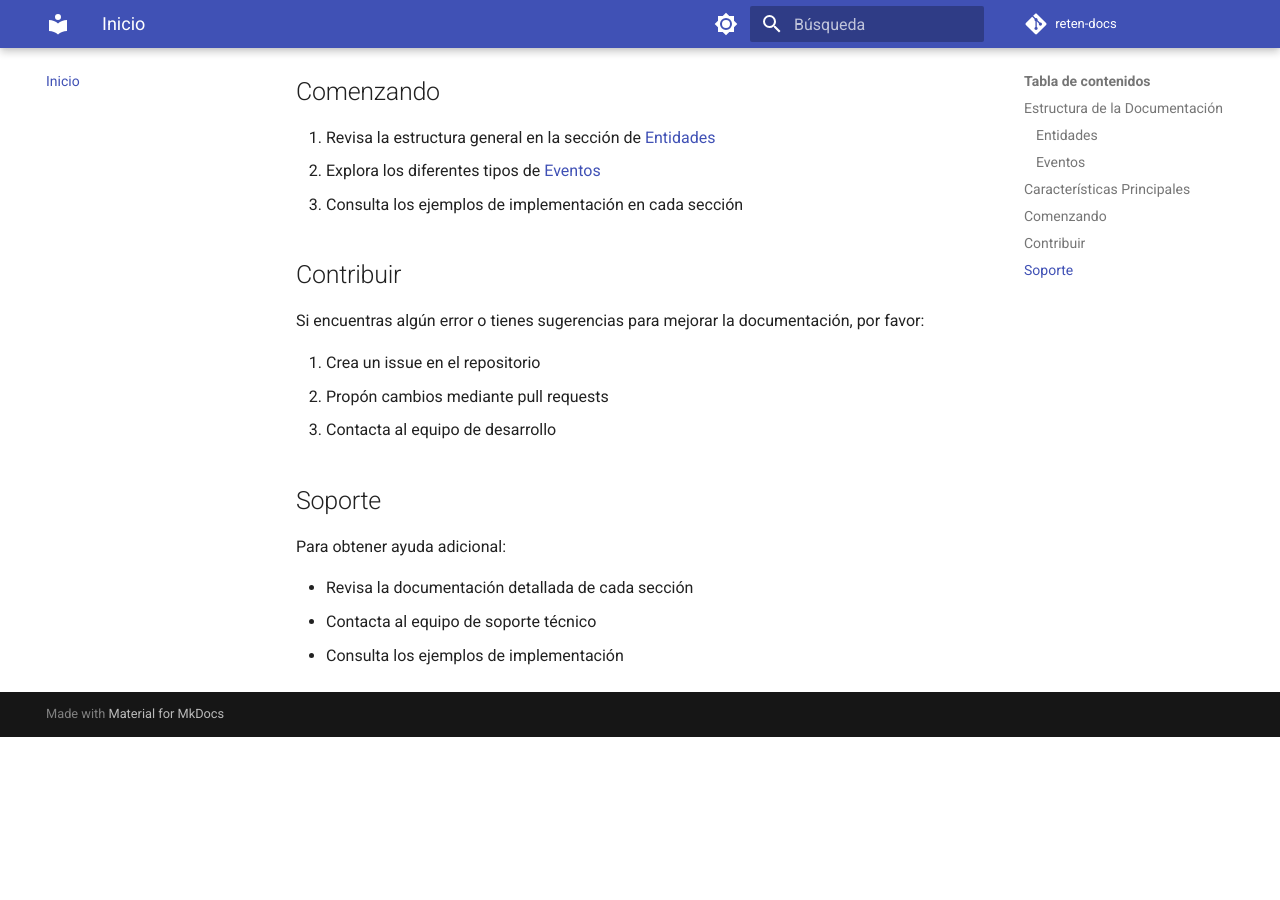
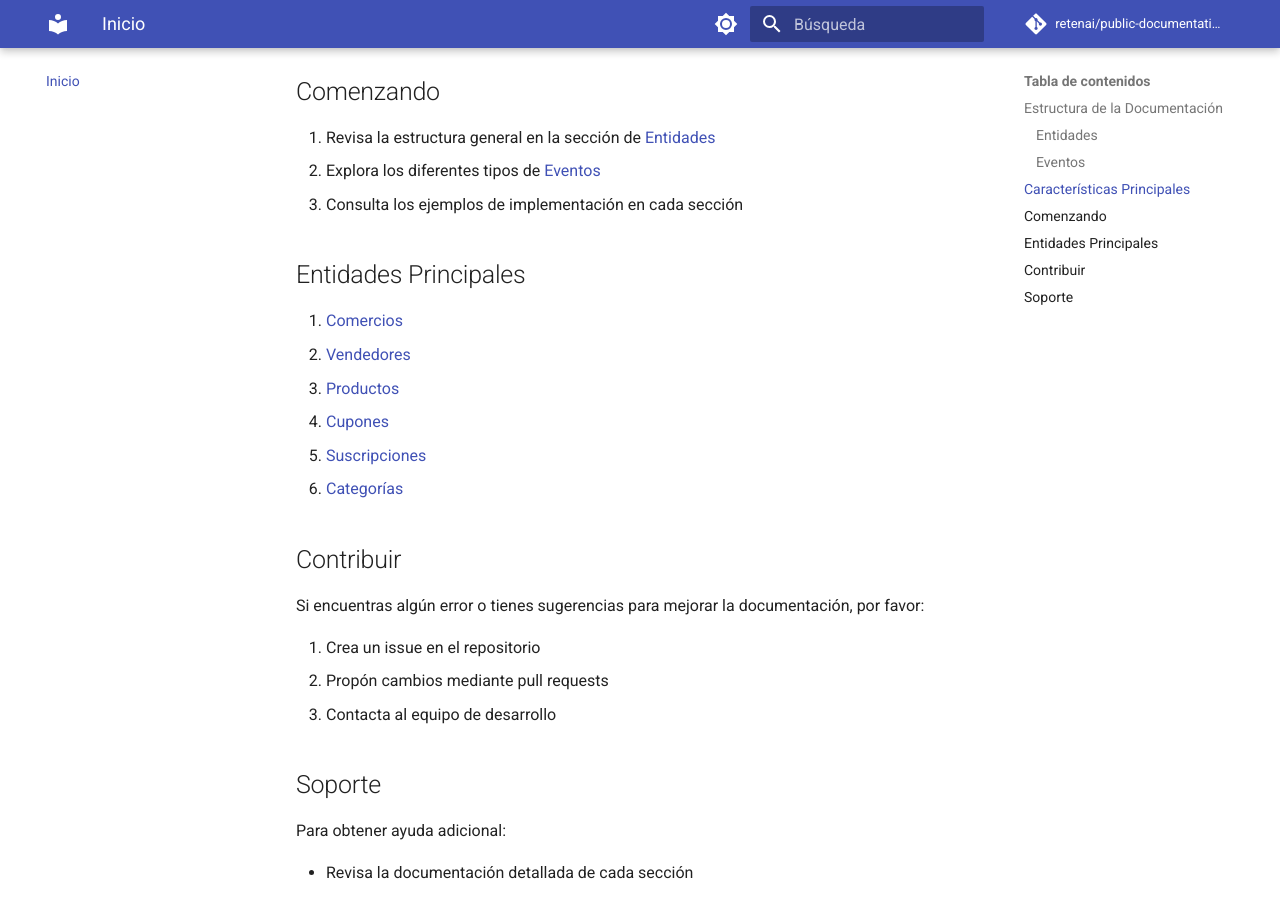
Before and after one commit to retenai/public-documentation, an MkDocs documentation site: the page built from docs/index.md, in a window 1280 px wide and 900 px high, scrolled down 1223 px. Built offline with MkDocs 1.6.1 and Material for MkDocs 9.7.7, drawn with Linux system fonts in a browser that asks for light colours; comment, search, counter and statistics services are not loaded; before the commit the page ends 1960 px from its top, so only the background shows below that.

Commit message:
fix: update documentation links and configuration

```diff
--- a/docs/index.md
+++ b/docs/index.md
@@ -37,8 +37,17 @@ Documentación sobre los diferentes tipos de eventos del sistema:
 ## Comenzando
 
 1. Revisa la estructura general en la sección de [Entidades](entities/README.md)
-2. Explora los diferentes tipos de [Eventos](events/marketing_events.md)
+2. Explora los diferentes tipos de [Eventos](events/README.md)
 3. Consulta los ejemplos de implementación en cada sección
+
+## Entidades Principales
+
+1. [Comercios](entities/commerce/README.md)
+2. [Vendedores](entities/seller/README.md)
+3. [Productos](entities/product/README.md)
+4. [Cupones](entities/coupon/README.md)
+5. [Suscripciones](entities/subscription/README.md)
+6. [Categorías](entities/category/README.md)
 
 ## Contribuir
 
--- a/mkdocs.yml
+++ b/mkdocs.yml
@@ -1,9 +1,11 @@
+# Project information
 site_name: Reten Documentation
+site_url: https://retenai.github.io/public-documentation/
 site_description: Documentación técnica de Reten
 site_author: Reten Team
 
 # Repository
-repo_name: reten-docs
+repo_name: retenai/public-documentation
 repo_url: https://github.com/retenai/public-documentation
 edit_uri: edit/main/docs/
 
@@ -16,9 +18,11 @@ theme:
   features:
     - navigation.tabs
     - navigation.sections
+    - navigation.expand
     - navigation.top
     - search.highlight
     - search.share
+    - search.suggest
     - content.code.copy
   palette:
     - scheme: default
@@ -36,20 +40,16 @@ theme:
 
 # Extensions
 markdown_extensions:
-  - admonition
-  - codehilite
-  - meta
-  - toc:
-      permalink: true
+  - tables
+  - attr_list
+  - md_in_html
   - pymdownx.highlight:
       anchor_linenums: true
   - pymdownx.inlinehilite
   - pymdownx.snippets
   - pymdownx.superfences
-  - pymdownx.tabbed:
-      alternate_style: true
-  - pymdownx.tasklist:
-      custom_checkbox: true
+  - pymdownx.details
+  - admonition
 
 # Navigation
 nav:
```
